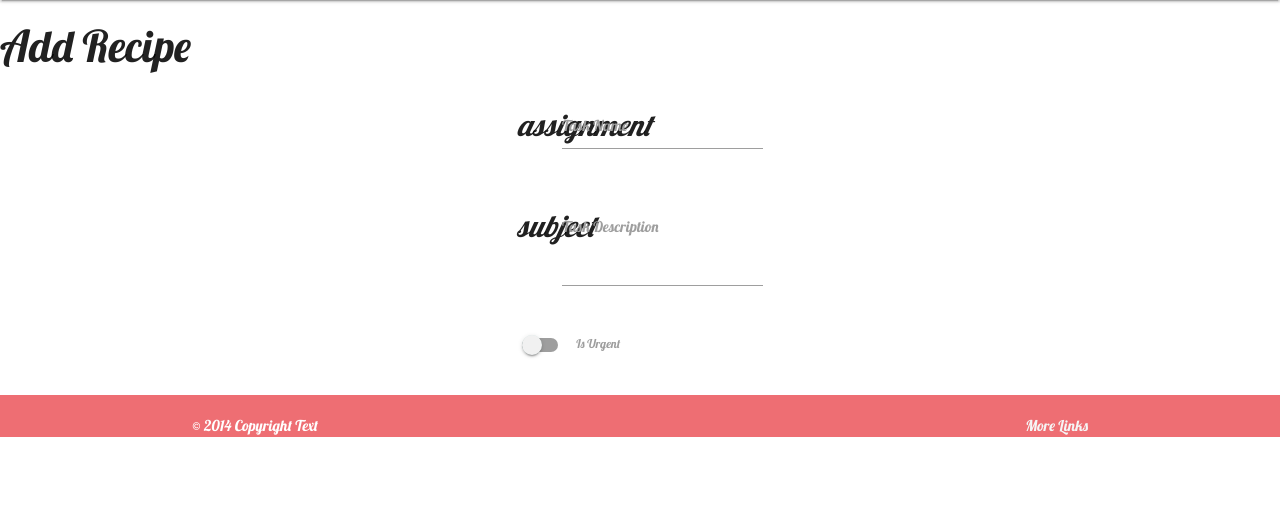
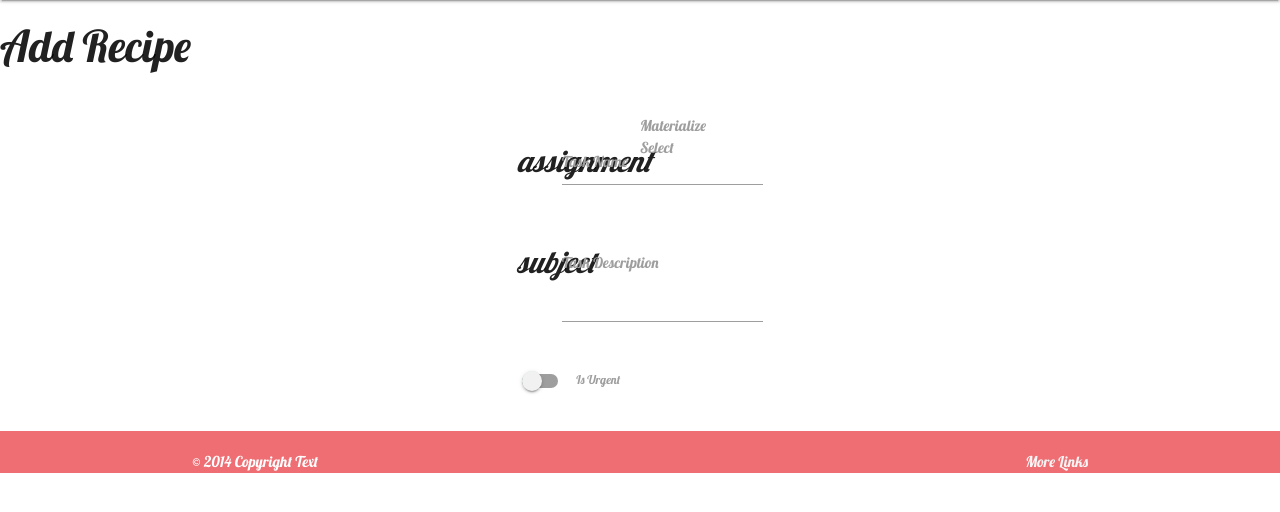
Before and after one commit to anteCedens/CI-MS3-cookbook, a Flask app: page /add_recipe in a window 1280 px wide. Shown: the part 64-576 px from the top of the page. Run offline with Flask 2, Linux system fonts and the light colour scheme; some libraries are stand-ins or nearby versions.

Commit message:
Adding Materialize 'Select' (single select) setup to add_recipe.html to test it out

```diff
--- a/templates/add_recipe.html
+++ b/templates/add_recipe.html
@@ -1,5 +1,16 @@
 {% extends 'base.html' %} {% block content %}
 <h3>Add Recipe</h3>
+<div class="row">
+  <div class="input-field col s12">
+    <select>
+      <option value="" disabled selected>Choose your option</option>
+      <option value="1">Option 1</option>
+      <option value="2">Option 2</option>
+      <option value="3">Option 3</option>
+    </select>
+    <label>Materialize Select</label>
+  </div>
+</div>
 <div class="row">
   <form action="" method="POST" class="col s12">
     <div class="row">
```
